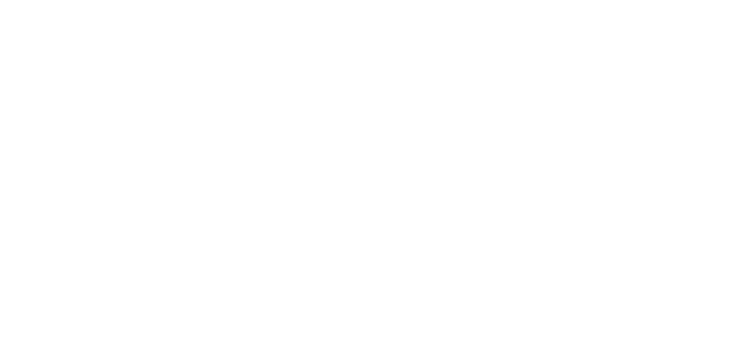
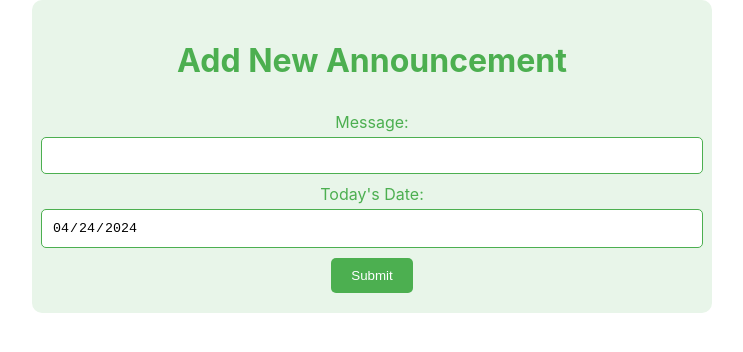
Before and after one commit to 240408-JavaReactAWS/ULMS-Group6, a React (Create React App) app in the folder front-end/: page /courses/1/announcements/new-announcement in a window 1280 px wide. Before the commit this address had no page. Shown: the top 352 px of the page, without its empty margins (268-1011 px from the left). Built offline with nearby package versions, Linux system fonts and the light colour scheme.

Commit message:
Announcement pages

```diff
--- a/front-end/src/App.tsx
+++ b/front-end/src/App.tsx
@@ -6,6 +6,7 @@ import Login from './Pages/Login/Login';
 import {BrowserRouter, Routes, Route} from "react-router-dom";
 import Assignments from './Components/Assignmnets/Assignments';
 import Announcements from './Components/Announcements/Announcements';
+import NewAnnouncementForm from './Components/Announcements/NewAnnouncementForm';
 
 function App() {
   return (
@@ -14,7 +15,8 @@ function App() {
         <Route path="/" element={<Login/>} />
         <Route path="/login" element={<Login/>} />
         <Route path="/assignments" element={<Assignments userId={13} courseId={5}/>} />
-        <Route path="/announcements" element={<Announcements courseId={5}/>} />
+        <Route path="/courses/:courseId/announcements" element={<Announcements/>} />
+        <Route path="/courses/:courseId/announcements/new-announcement" element={<NewAnnouncementForm/>} />
       </Routes>
     </BrowserRouter>
   );
--- a/front-end/src/Components/Announcements/Announcements.tsx
+++ b/front-end/src/Components/Announcements/Announcements.tsx
@@ -1,47 +1,91 @@
 // create page for announcements
 import axios from 'axios'
 import { useEffect, useState } from 'react'
-import "./Announcements.css"
+import { useNavigate, useParams } from 'react-router-dom'
+import './Announcements.css'
 
 interface Announcement {
+    announcementId: number;
     message: string;
     date: any;
 }
 
-interface AnnouncementsProps {
-    courseId: number;
+interface RouteParams {
+    courseId: string;
+    [key: string]: string | undefined;
 }
 
 // function username from local storage
-function getUsername() {
-    let username = localStorage.getItem("username");
-    if (username === null) {
+function getUserRole() {
+    let userRole = localStorage.getItem("userRole");
+    if (userRole === null) {
         return "";
     }
-    return username;
+    return userRole;
 }
 
-function Announcements({courseId}: AnnouncementsProps) {
+function Announcements() {
+    const { courseId } = useParams<RouteParams>();
     const [announcements, setAnnouncements] = useState<Announcement[]>([]);
+    const navigate = useNavigate();
+    const userRole = getUserRole();
+
+    // delete announcement
+    const deleteAnnouncement = async (announcementId: number) => {
+        const confirmDelete = window.confirm("Are you sure you want to delete this announcement?");
+        if(confirmDelete){
+            try {
+                await axios.delete(`http://localhost:8080/courses/${courseId}/announcements/${announcementId}`);
+
+                // remove the deleted announcement from the list
+                setAnnouncements(announcements.filter(announcement => announcement.announcementId !== announcementId));
+            } catch (error) {
+                console.error('Error deleting announcement', error);
+            }
+        }
+
+    }
 
     useEffect(() => {
-        axios.get(`http://localhost:8080/courses/${courseId}/announcements`).then(response => {
-            console.log(response.data);
-            setAnnouncements(response.data);
-        }).catch(error => {
-            console.log('Errors retriving Announcements', error);
-        });
+        localStorage.setItem('userRole', 'TEACHER');
     }, []);
+
+    useEffect(() => {
+        const fetchAnnouncements = async () => {
+            try {
+                const response = await axios.get(`http://localhost:8080/courses/${courseId}/announcements`);
+                setAnnouncements(response.data);
+            } catch (error) {
+                console.error('Error fetching announcements', error);
+            }
+        }
+
+        fetchAnnouncements();
+    }, [courseId]);
+
+    const handleNewAnnouncement = () => {
+        navigate(`/courses/${courseId}/announcements/new-announcement`);
+    }
+
     return (
         <>
             <div>
                 <h1 className = "title">Announcements</h1>
+                {
+                    userRole === "TEACHER" &&
+                    <button onClick={handleNewAnnouncement}>New Announcement</button>
+                }
                 <div className="announcement-container">
                     {announcements.map((announcement, index) => {
                         return (
                             <div key={index} className="announcement-card">
                                 <h3>{announcement.message}</h3>
                                 <p>Date: {announcement.date}</p>
+                                {
+
+                                    userRole === "TEACHER" &&
+                                    <button onClick={() => deleteAnnouncement(announcement.announcementId)}>Delete</button>
+                                }
                             </div>
                         );
                     })}
--- /dev/null
+++ b/front-end/src/Components/Announcements/NewAnnouncementForm.css
@@ -0,0 +1,41 @@
+.new-announcement-form {
+    display: flex;
+    flex-direction: column;
+    align-items: center;
+    padding: 20px;
+    background-color: #e8f5e9; /* light green background */
+    border-radius: 10px;
+    width: 50%;
+    margin: auto;
+}
+
+.new-announcement-form h1 {
+    color: #4caf50; /* green text */
+}
+
+.new-announcement-form label {
+    color: #4caf50; /* green text */
+    margin-top: 10px;
+}
+
+.new-announcement-form input {
+    margin-top: 5px;
+    padding: 10px;
+    border-radius: 5px;
+    border: 1px solid #4caf50; /* green border */
+    width: 100%;
+}
+
+.new-announcement-form button {
+    margin-top: 10px;
+    padding: 10px 20px;
+    background-color: #4caf50; /* green background */
+    color: white; /* white text */
+    border: none;
+    border-radius: 5px;
+    cursor: pointer;
+}
+
+.new-announcement-form button:hover {
+    background-color: #388e3c; /* darker green on hover */
+}
--- /dev/null
+++ b/front-end/src/Components/Announcements/NewAnnouncementForm.tsx
@@ -0,0 +1,54 @@
+// create a form for new announcements
+import axios from 'axios';
+import { SyntheticEvent, useState } from 'react';
+import { useNavigate, useParams } from 'react-router-dom';
+import './NewAnnouncementForm.css';
+
+interface RouteParams {
+    courseId: string;
+    [key: string]: string | undefined;
+}
+
+function NewAnnouncementForm() {
+    const [message, setMessage] = useState('');
+    const date = new Date().toISOString().split('T')[0].replace(/-/g, '/'); // Today's date in 'yyyy/MM/dd' format
+
+    const navigate = useNavigate();
+    const { courseId } = useParams<RouteParams>();
+
+    let updateMessage = (e: any) => {
+        setMessage((e.target as HTMLInputElement).value);
+    }
+
+    let updateDate = (e: any) => {
+        setMessage((e.target as HTMLInputElement).value);
+    }
+
+    let submit = async (e: SyntheticEvent) => {
+        e.preventDefault();
+        try{
+            await axios.post(`http://localhost:8080/courses/${courseId}/announcements`, {message:message, date:date}, {
+            headers: {
+                'Content-Type': 'application/json'
+            }
+        });
+        navigate(`/courses/${courseId}/announcements`)
+        }catch(error){
+            console.error("Error adding new announcement",error);
+        }
+
+    }
+
+    return (
+        <form onSubmit={submit} className="new-announcement-form">
+            <h1> Add New Announcement</h1>
+            <label htmlFor="message">Message:</label>
+            <input type="text" id="message" name="message" required onChange={updateMessage} />
+            <label htmlFor='date'>Today's Date:</label>
+            <input type='date' id='date' name='date' value = {new Date().toISOString().split('T')[0]} readOnly/>
+            <button type="submit">Submit</button>
+        </form>
+    );
+}
+
+export default NewAnnouncementForm;
```
